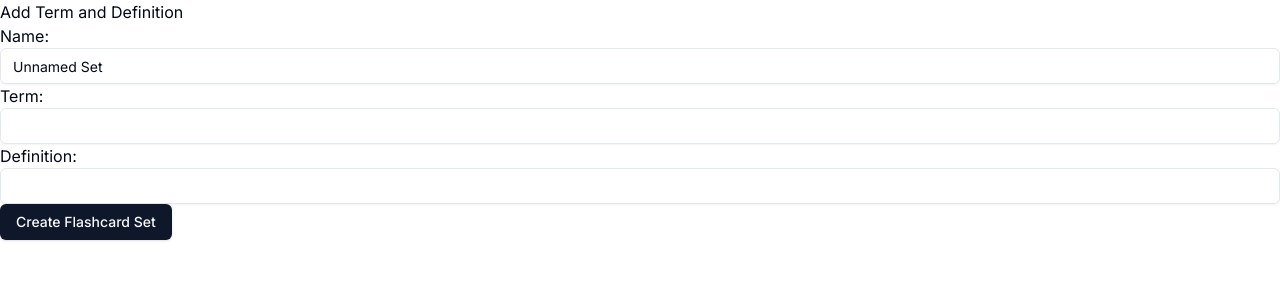
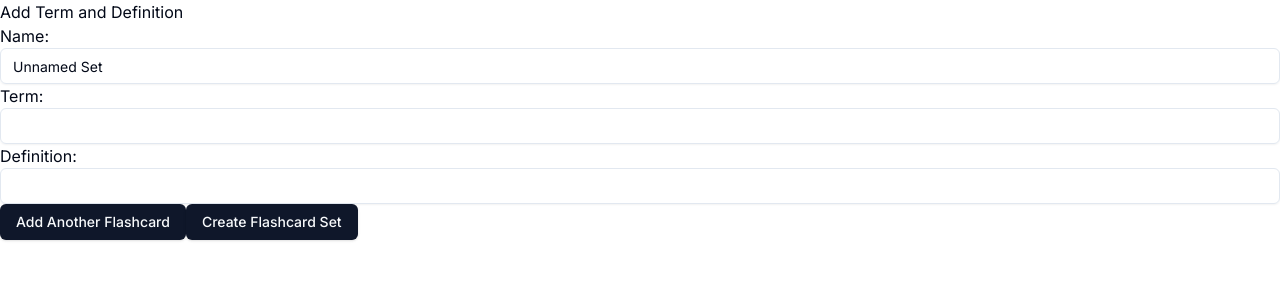
Before and after one commit to maarao/vidlet, a Next.js app: page /create in a window 1280 px wide. Shown: the top 300 px of the page. Built offline with nearby package versions, Linux system fonts and the light colour scheme.

Commit message:
feat: Implemented ability to create multiple flashcard components/ flashcards in general

```diff
--- a/app/create/components/Flashcard.tsx
+++ b/app/create/components/Flashcard.tsx
@@ -3,13 +3,12 @@
 import { useState, useMemo } from "react";
 import { Input } from "@/components/ui/input";
 
-const Flashcard = (props: { flashcards }) => {
+const Flashcard = (props: { flashcards, index }) => {
     const [term, setTerm] = useState<string>("");
     const [definition, setDefinition] = useState<string>("");
-    const flashcardIndex = useMemo(() => props.flashcards.cards.length - 1, [props.flashcards.cards.length]);
 
     const addFlashcard = () => {
-        props.flashcards.cards[flashcardIndex] = ({term: term, definition: definition});
+        props.flashcards.cards[props.index] = ({term: term, definition: definition});
     }
 
     return (
--- a/app/create/page.tsx
+++ b/app/create/page.tsx
@@ -25,14 +25,18 @@ const Create = () => {
         cards: []
     });
 
+    const [numFlashcards, setNumFlashcards] = useState<number[]>([0]);
+
+    const handleNumFlashcards = () => {
+        setNumFlashcards([...numFlashcards, numFlashcards.length]);
+    }
+
     const updateUid = () => {
         setFlashcards({ ...flashcards, key: Date.now() });
     }
 
     const cleanUp = () => {
-        setFlashcards({key: Date.now(), name: "Unnamed Set", cards: []});
-        setTerm("");
-        setDefinition("");
+        setFlashcards({key: Date.now(), version: flashcards.version, name: "Unnamed Set", cards: []});
     }
 
     const createFlashcardSet = () => {
@@ -54,10 +58,11 @@ const Create = () => {
                 </label>
             </div>
 
+            {numFlashcards.map((num) => (
+                <Flashcard flashcards={flashcards} index={num} key={num} />
+            ))}
 
-
-            <Flashcard flashcards={flashcards} />
-
+            <Button onClick={handleNumFlashcards}>Add Another Flashcard</Button>
             <Button onClick={createFlashcardSet}>Create Flashcard Set</Button>
         </div>
     )
```
